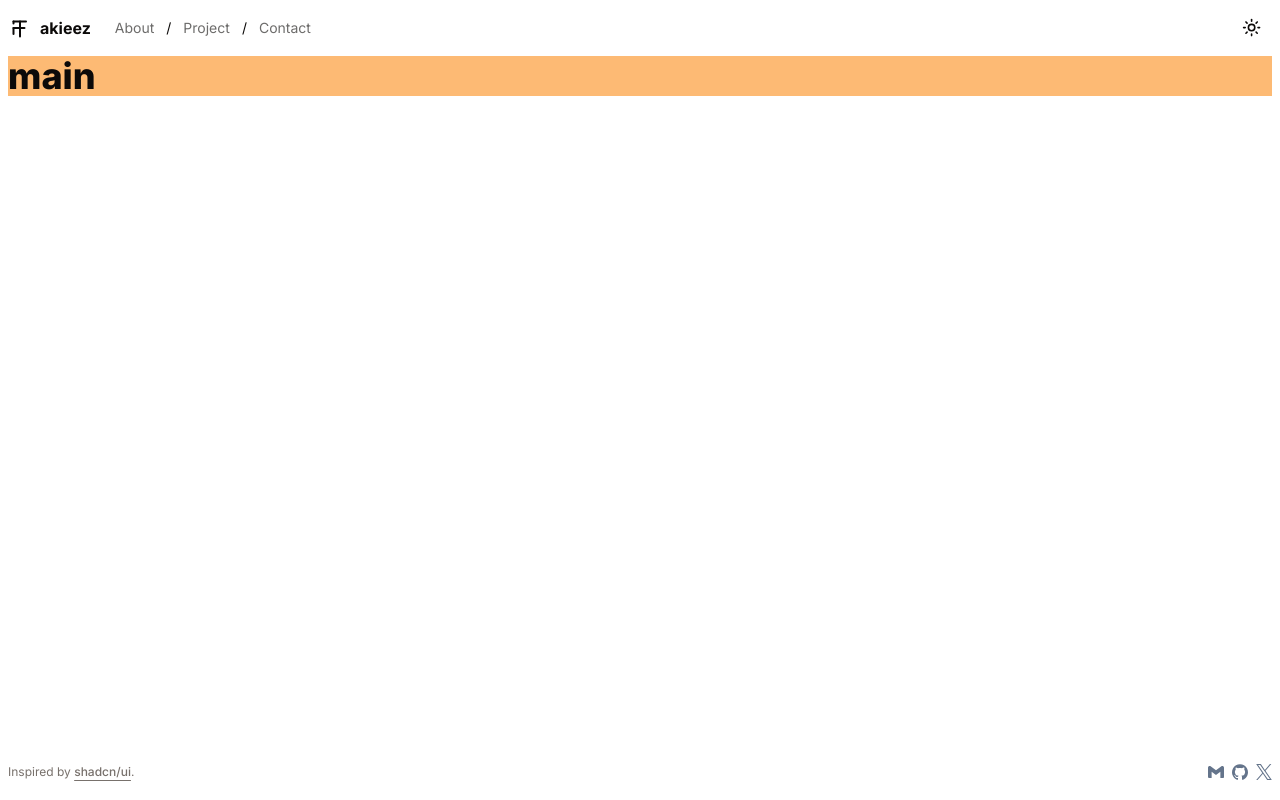
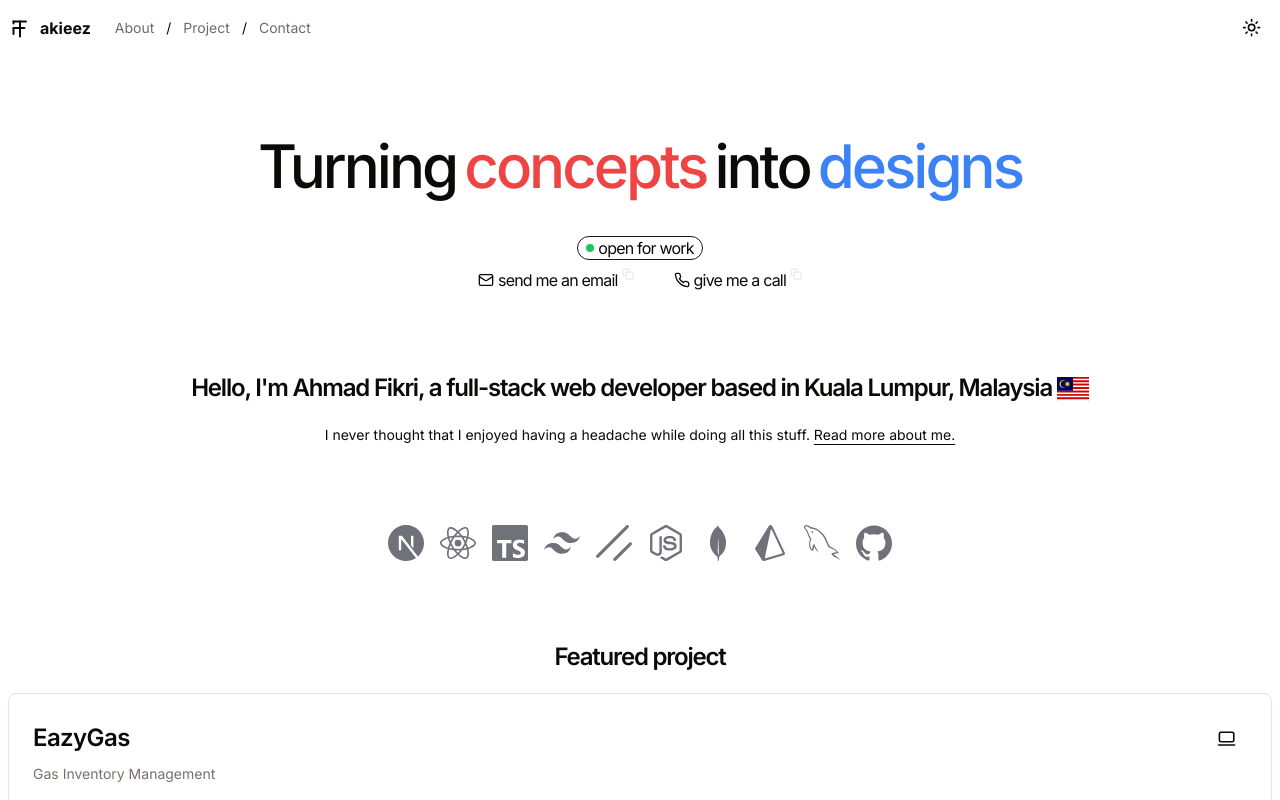
Before and after one commit to xakieezx/xakieezx.github.io, a Next.js app: page / in a window 1280 px wide. Shown: the top 800 px of the page. Built offline with nearby package versions, Linux system fonts and the light colour scheme.

Commit message:
update /, fix footer, update siteconfig

```diff
--- a/package.json
+++ b/package.json
@@ -22,6 +22,7 @@
     "next-themes": "^0.3.0",
     "react": "^18",
     "react-dom": "^18",
+    "react-icons": "^5.2.1",
     "tailwind-merge": "^2.4.0",
     "tailwindcss-animate": "^1.0.7"
   },
--- a/src/app/(app)/page.tsx
+++ b/src/app/(app)/page.tsx
@@ -1,8 +1,113 @@
+import { ButtonLink } from '@/components/button-link';
+import { HeroSection } from '@/components/hero-changer';
+import { Icons } from '@/components/icons';
+import { ProjectCard } from '@/components/project-card';
+import { projectCardConfig } from '@/config/project';
+import { siteConfig } from '@/config/site';
+import { Mail, Phone, PhoneCall } from 'lucide-react';
+import Link from 'next/link';
+import { GrMysql } from 'react-icons/gr';
+import {
+	SiGithub,
+	SiMongodb,
+	SiNextdotjs,
+	SiNodedotjs,
+	SiPrisma,
+	SiReact,
+	SiShadcnui,
+	SiTailwindcss,
+	SiTypescript,
+} from 'react-icons/si';
+
 export default function Home() {
 	return (
-		<div className="bg-orange-300 text-4xl font-extrabold">
-			<div className="grid grid-cols-2">
-				<p>main</p>
+		<div className="flex flex-col items-center max-w-7xl mx-auto">
+			{/* hero */}
+			<div className="mt-20">
+				<HeroSection />
+			</div>
+			<div className="mt-10 flex flex-col items-center gap-2">
+				<div className="flex gap-1 items-center border border-secondary-foreground rounded-3xl px-2">
+					<div className="relative border border-transparent rounded-full bg-green-500 w-2 h-2">
+						<div className="h-full w-full absolute border border-transparent rounded-full bg-green-700 top-0 left-0 animate-ping"></div>
+					</div>
+					<p className="tracking-tighter leading-snug">open for work</p>
+				</div>
+				<div className="flex gap-10 items-center tracking-tighter">
+					<ButtonLink
+						placeholder="send me an email"
+						link={siteConfig.links.email}
+						copy={siteConfig.email}
+						icon={<Mail className="h-4 w-4" />}
+					/>
+					<ButtonLink
+						placeholder="give me a call"
+						link={siteConfig.links.contact}
+						copy={siteConfig.contact}
+						icon={<Phone className="h-4 w-4" />}
+					/>
+				</div>
+			</div>
+
+			{/* intro */}
+			<div className="mt-20 text-2xl tracking-tighter font-semibold">
+				Hello, I&apos;m Ahmad Fikri, a full-stack web developer based in Kuala
+				Lumpur, Malaysia{' '}
+				<Icons.flagMalaysia className="inline-flex h-8 w-8 rounded-md" />
+			</div>
+			<div className="mt-5 text-sm">
+				I never thought that I enjoyed having a headache while doing all this
+				stuff.{' '}
+				<Link
+					href="/about"
+					className="inline-flex gap-1 items-center font-normal underline underline-offset-4"
+				>
+					<p>Read more about me.</p>
+				</Link>
+			</div>
+			<div className="mt-20 flex flex-wrap gap-4 items-center justify-center text-zinc-500 text-4xl">
+				<SiNextdotjs className="hover:text-black hover:dark:bg-primary hover:dark:rounded-md hover:scale-125 transition-all duration-200 ease-in-out" />
+				<SiReact className="hover:text-[#58C4DC] hover:scale-125 transition-all duration-200 ease-in-out" />
+				<SiTypescript className="hover:text-[#3178C6] hover:scale-125 transition-all duration-200 ease-in-out" />
+				<SiTailwindcss className="hover:text-[#0EA5E9] hover:scale-125 transition-all duration-200 ease-in-out" />
+				<SiShadcnui className="hover:text-black hover:dark:bg-primary hover:dark:rounded-md hover:scale-125 transition-all duration-200 ease-in-out" />
+				<SiNodedotjs className="hover:text-[#3C873A] hover:scale-125 transition-all duration-200 ease-in-out" />
+				<SiMongodb className="hover:text-[#00ED64] hover:scale-125 transition-all duration-200 ease-in-out" />
+				<SiPrisma className="hover:text-black hover:dark:bg-primary hover:dark:rounded-md hover:scale-125 transition-all duration-200 ease-in-out" />
+				<GrMysql className="hover:text-[#3E6E93] hover:scale-125 transition-all duration-200 ease-in-out" />
+				<SiGithub className="hover:text-black hover:dark:bg-primary hover:dark:rounded-md hover:scale-125 transition-all duration-200 ease-in-out" />
+			</div>
+
+			{/* featured project */}
+			<div className="mt-20 text-2xl tracking-tighter font-semibold">
+				Featured project
+			</div>
+			<div className="w-full mt-5">
+				<ProjectCard project={projectCardConfig.eazygas} />
+			</div>
+
+			{/* contact */}
+			<div className="mt-20 flex flex-col items-center gap-2">
+				<div className="flex gap-1 items-center border border-secondary-foreground rounded-3xl px-2">
+					<div className="relative border border-transparent rounded-full bg-green-500 w-2 h-2">
+						<div className="h-full w-full absolute border border-transparent rounded-full bg-green-700 top-0 left-0 animate-ping"></div>
+					</div>
+					<p className="tracking-tighter leading-snug">open for work</p>
+				</div>
+				<div className="flex gap-4 items-center tracking-tighter">
+					<ButtonLink
+						placeholder="send me an email"
+						link={siteConfig.links.email}
+						copy={siteConfig.email}
+						icon={<Mail className="h-4 w-4" />}
+					/>
+					<ButtonLink
+						placeholder="give me a call"
+						link={siteConfig.links.contact}
+						copy={siteConfig.contact}
+						icon={<Phone className="h-4 w-4" />}
+					/>
+				</div>
 			</div>
 		</div>
 	);
--- /dev/null
+++ b/src/components/button-link.tsx
@@ -0,0 +1,51 @@
+'use client';
+
+import { cn } from '@/lib/utils';
+import { Copy, Mail } from 'lucide-react';
+import Link from 'next/link';
+import { ReactNode, useState } from 'react';
+
+interface ButtonLinkProps {
+	placeholder: string;
+	link: string;
+	copy: string;
+	icon: ReactNode;
+}
+
+export function ButtonLink({ placeholder, link, copy, icon }: ButtonLinkProps) {
+	const [copied, setCopied] = useState(false);
+
+	const handleCopy = () => {
+		navigator.clipboard.writeText(copy);
+		setCopied(true);
+		setTimeout(() => {
+			setCopied(false);
+		}, 2000);
+	};
+
+	return (
+		<div className="flex gap-1 items-start">
+			<Link target="_blank" href={link}>
+				<div className="relative flex gap-1 items-center group">
+					{icon}
+					<p>{placeholder}</p>
+					<div className="absolute bottom-0 left-1/2 w-0 h-[2px] bg-primary transition-all duration-300 group-hover:w-full group-hover:left-0"></div>
+				</div>
+			</Link>
+			<div className="flex">
+				<Copy
+					className={cn(
+						'h-3 w-3 text-muted-foreground text-zinc-200 hover:text-zinc-400 hover:cursor-pointer',
+						copied && 'text-zinc-400'
+					)}
+					onClick={handleCopy}
+				/>
+				{copied && (
+					<p className="ml-2 text-[10px] tracking-tighter text-zinc-400 bg-red-100">
+						Copied!
+					</p>
+				)}
+			</div>
+		</div>
+	);
+}
--- a/src/components/footer.tsx
+++ b/src/components/footer.tsx
@@ -3,23 +3,15 @@ import Link from 'next/link';
 import { Icons } from './icons';
 
 export function Footer() {
+	const year = new Date().getFullYear();
 	return (
-		<footer>
+		<footer className="w-full max-w-7xl mx-auto">
 			<div className="flex items-center justify-between h-14 ">
 				<p className="text-balance text-center text-xs leading-loose text-muted-foreground md:text-left">
-					Inspired by{' '}
-					<a
-						href={siteConfig.links.shadcn}
-						target="_blank"
-						rel="noreferrer"
-						className="font-medium underline underline-offset-4"
-					>
-						shadcn/ui
-					</a>
-					.
+					{siteConfig.name} © {year}
 				</p>
 				<div className="flex items-center gap-2">
-					<Link target="_blank" href={siteConfig.links.mail}>
+					<Link target="_blank" href={siteConfig.links.email}>
 						<Icons.mail className="h-4 w-4 text-slate-500 dark:text-slate-400 hover:text-slate-900 hover:dark:text-slate-100 transition-all duration-300 ease-in-out " />
 					</Link>
 					<Link target="_blank" href={siteConfig.links.github}>
--- /dev/null
+++ b/src/components/hero-changer.tsx
@@ -0,0 +1,52 @@
+'use client';
+
+import { cn } from '@/lib/utils';
+import { useEffect, useState } from 'react';
+
+interface HeroSectionProps {}
+const phrases = [
+	{ x: 'ideas', y: 'reality' },
+	{ x: 'concepts', y: 'designs' },
+	{ x: 'imagination', y: 'innovation' },
+	{ x: 'challenges', y: 'solutions' },
+];
+
+export function HeroSection({}: HeroSectionProps) {
+	const [index, setIndex] = useState(0);
+	const [fade, setFade] = useState(true);
+
+	useEffect(() => {
+		const interval = setInterval(() => {
+			setFade(false);
+			setTimeout(() => {
+				setIndex((prevIndex) => (prevIndex + 1) % phrases.length);
+				setFade(true);
+			}, 500); // Duration of fade-out transition
+		}, 3000); // Change text every 3 seconds
+
+		return () => clearInterval(interval);
+	}, []);
+
+	return (
+		<div className="flex flex-col md:flex-row gap-2 text-center md:text-start text-5xl md:text-6xl font-medium tracking-tighter">
+			<h1>Turning </h1>
+			<h1
+				className={cn(
+					'transition-all duration-500 text-red-500',
+					fade ? 'opacity-100' : 'opacity-0'
+				)}
+			>
+				{phrases[index].x}
+			</h1>
+			<h1>into</h1>
+			<h1
+				className={cn(
+					'transition-all duration-500 text-blue-500',
+					fade ? 'opacity-100' : 'opacity-0'
+				)}
+			>
+				{phrases[index].y}
+			</h1>
+		</div>
+	);
+}
--- a/src/components/icons.tsx
+++ b/src/components/icons.tsx
@@ -149,6 +149,42 @@ export const Icons = {
 			</g>
 		</svg>
 	),
+	flagMalaysia: (props: IconProps) => (
+		<svg
+			{...props}
+			xmlns="http://www.w3.org/2000/svg"
+			id="flag-icons-my"
+			viewBox="0 0 640 480"
+		>
+			<g clipPath="url(#my-a)">
+				<path fill="#C00" d="M0 0h640v480H0z" />
+				<path fill="#C00" d="M0 0h640v34.3H0z" />
+				<path fill="#fff" d="M0 34.3h640v34.3H0z" />
+				<path fill="#C00" d="M0 68.6h640v34.3H0z" />
+				<path fill="#fff" d="M0 102.9h640V137H0z" />
+				<path fill="#C00" d="M0 137.1h640v34.3H0z" />
+				<path fill="#fff" d="M0 171.4h640v34.3H0z" />
+				<path fill="#C00" d="M0 205.7h640V240H0z" />
+				<path fill="#fff" d="M0 240h640v34.3H0z" />
+				<path fill="#C00" d="M0 274.3h640v34.3H0z" />
+				<path fill="#fff" d="M0 308.6h640v34.3H0z" />
+				<path fill="#C00" d="M0 342.9h640V377H0z" />
+				<path fill="#fff" d="M0 377.1h640v34.3H0z" />
+				<path fill="#C00" d="M0 411.4h640v34.3H0z" />
+				<path fill="#fff" d="M0 445.7h640V480H0z" />
+				<path fill="#006" d="M0 .5h320v274.3H0z" />
+				<path
+					fill="#FC0"
+					d="m207.5 73.8 6 40.7 23-34-12.4 39.2 35.5-20.8-28.1 30 41-3.2-38.3 14.8 38.3 14.8-41-3.2 28.1 30-35.5-20.8 12.3 39.3-23-34.1-6 40.7-5.9-40.7-23 34 12.4-39.2-35.5 20.8 28-30-41 3.2 38.4-14.8-38.3-14.8 41 3.2-28.1-30 35.5 20.8-12.4-39.3 23 34.1zm-33.3 1.7a71.1 71.1 0 0 0-100 65 71.1 71.1 0 0 0 100 65 80 80 0 0 1-83.2 6.2 80 80 0 0 1-43.4-71.2 80 80 0 0 1 126.6-65"
+				/>
+			</g>
+			<defs>
+				<clipPath id="my-a">
+					<path fill="#fff" d="M0 0h640v480H0z" />
+				</clipPath>
+			</defs>
+		</svg>
+	),
 	radix: (props: IconProps) => (
 		<svg viewBox="0 0 25 25" fill="none" {...props}>
 			<path
--- a/src/config/site.ts
+++ b/src/config/site.ts
@@ -1,8 +1,10 @@
 export const siteConfig = {
 	name: 'akieez',
+	email: 'a.fikrifadzil@gmail.com',
+	contact: '+60172941760',
 	links: {
-		mail: 'mailto:a.fikrifadzil@gmail.com',
-		shadcn: 'https://ui.shadcn.com',
+		email: 'mailto:a.fikrifadzil@gmail.com',
+		contact: 'https://wa.me/+60172941760',
 		twitter: 'https://twitter.com/akieez',
 		github: 'https://github.com/xakieezx',
 	},
```
Also changed, not shown: 1 other file (tests, documents, lock files or other folders).
